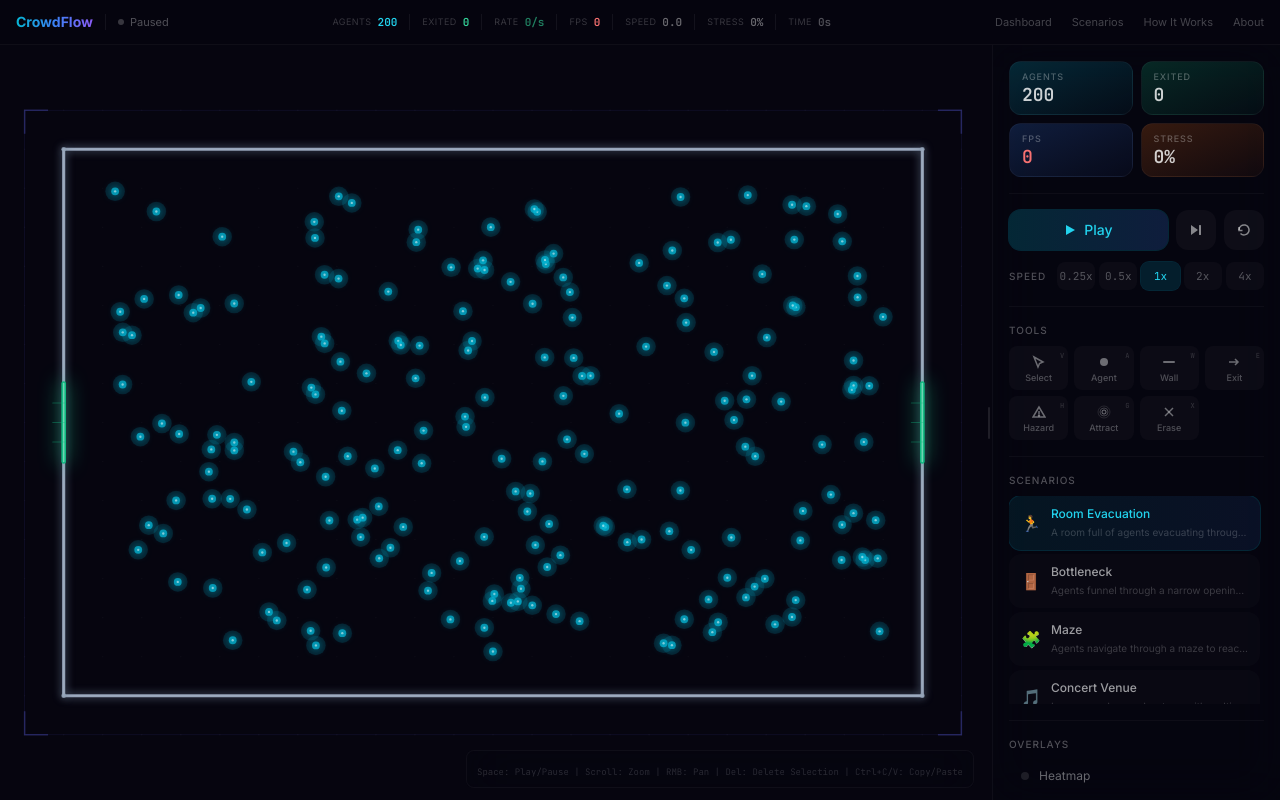
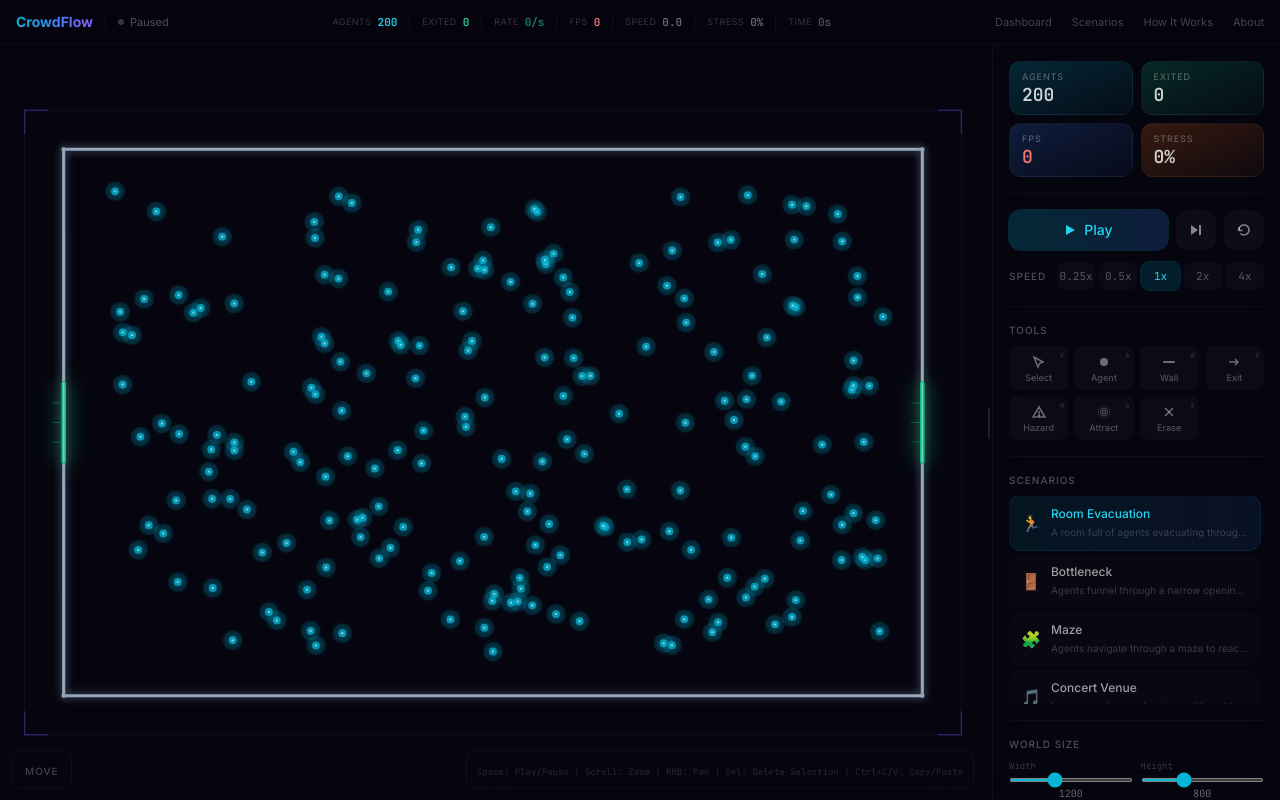
Before and after one commit to AKhubcher/CrowdFlow, a React (Vite) app: page /simulator in a window 1280 px wide. Built offline with nearby package versions, Linux system fonts and the light colour scheme.

Commit message:
drag agents/exits in move mode, world size sliders, agents stay in bounds on resize

```diff
--- a/src/engine/core/Engine.ts
+++ b/src/engine/core/Engine.ts
@@ -224,6 +224,19 @@ export class Engine {
     };
   }
 
+  /** Clamp all agents inside the current world bounds */
+  containAll(): void {
+    this.containAgents();
+  }
+
+  /** Resize the world and rebuild the flow field */
+  resizeWorld(width: number, height: number): void {
+    this.world.width = width;
+    this.world.height = height;
+    this.flowField = new FlowField(width, height);
+    this.containAgents();
+  }
+
   resetExitedCount(): void {
     this.totalExited = 0;
     for (const exit of this.world.exits) {
--- a/src/pages/Simulator/ControlPanel/ControlPanel.tsx
+++ b/src/pages/Simulator/ControlPanel/ControlPanel.tsx
@@ -1,3 +1,4 @@
+import { useState } from 'react';
 import type { InteractionMode, VisualizationOverlay, PresetScenario, SimulationStats } from '../../../engine/core/types';
 import { PlaybackControls } from './PlaybackControls';
 import { ToolSelector } from './ToolSelector';
@@ -17,6 +18,8 @@ interface ControlPanelProps {
   stats: SimulationStats;
   snapshotCount: number;
   snapshotIndex: number;
+  worldWidth: number;
+  worldHeight: number;
   onTogglePlay: () => void;
   onStepForward: () => void;
   onReset: () => void;
@@ -29,6 +32,7 @@ interface ControlPanelProps {
   onClearAgents: () => void;
   onScrubTimeline: (index: number) => void;
   onSaveLayout: () => void;
+  onWorldResize: (width: number, height: number) => void;
 }
 
 export function ControlPanel(props: ControlPanelProps) {
@@ -57,6 +61,13 @@ export function ControlPanel(props: ControlPanelProps) {
 
       <Divider />
       <PresetSelector activePreset={props.activePreset} onSelect={props.onPresetSelect} />
+
+      <Divider />
+      <WorldSizeControls
+        worldWidth={props.worldWidth}
+        worldHeight={props.worldHeight}
+        onResize={props.onWorldResize}
+      />
 
       <Divider />
       <VisualizationToggles
@@ -100,6 +111,65 @@ export function ControlPanel(props: ControlPanelProps) {
   );
 }
 
+function WorldSizeControls({ worldWidth, worldHeight, onResize }: {
+  worldWidth: number;
+  worldHeight: number;
+  onResize: (w: number, h: number) => void;
+}) {
+  const [w, setW] = useState(worldWidth);
+  const [h, setH] = useState(worldHeight);
+
+  // Sync local state when world changes externally (e.g. preset loaded)
+  if (Math.round(w) !== Math.round(worldWidth)) setW(worldWidth);
+  if (Math.round(h) !== Math.round(worldHeight)) setH(worldHeight);
+
+  const applyWidth = (val: number) => {
+    const clamped = Math.max(200, Math.min(3000, val));
+    setW(clamped);
+    onResize(clamped, h);
+  };
+
+  const applyHeight = (val: number) => {
+    const clamped = Math.max(200, Math.min(2000, val));
+    setH(clamped);
+    onResize(w, clamped);
+  };
+
+  return (
+    <div className="flex flex-col gap-2">
+      <span className="text-[10px] text-white/30 uppercase tracking-widest font-medium">World Size</span>
+      <div className="grid grid-cols-2 gap-2">
+        <div className="flex flex-col gap-1">
+          <label className="text-[9px] text-white/20 font-mono">Width</label>
+          <input
+            type="range"
+            min={200}
+            max={3000}
+            step={50}
+            value={w}
+            onChange={e => applyWidth(Number(e.target.value))}
+            className="w-full accent-cyan-500 h-1"
+          />
+          <span className="text-[10px] text-white/40 font-mono text-center">{Math.round(w)}</span>
+        </div>
+        <div className="flex flex-col gap-1">
+          <label className="text-[9px] text-white/20 font-mono">Height</label>
+          <input
+            type="range"
+            min={200}
+            max={2000}
+            step={50}
+            value={h}
+            onChange={e => applyHeight(Number(e.target.value))}
+            className="w-full accent-cyan-500 h-1"
+          />
+          <span className="text-[10px] text-white/40 font-mono text-center">{Math.round(h)}</span>
+        </div>
+      </div>
+    </div>
+  );
+}
+
 function StatBadge({ label, value, highlight = false, gradient }: {
   label: string; value: string | number; highlight?: boolean; gradient: string;
 }) {
--- a/src/pages/Simulator/SimCanvas.tsx
+++ b/src/pages/Simulator/SimCanvas.tsx
@@ -1,7 +1,7 @@
 import { useRef, useCallback, useEffect } from 'react';
 import { CanvasContainer } from '../../components/canvas/CanvasContainer';
 import type { SimulationController } from '../../bridge/SimulationController';
-import type { InteractionMode } from '../../engine/core/types';
+import type { InteractionMode, AgentData, ExitData } from '../../engine/core/types';
 import type { SelectionSet } from '../../renderer/layers/OverlayLayer';
 import { createAgent } from '../../engine/core/Agent';
 import { addWall, addExit, addHazard, addAttractor } from '../../engine/core/World';
@@ -15,6 +15,12 @@ interface ClipboardData {
   centerX: number;
   centerY: number;
 }
+
+type DragTarget =
+  | { type: 'agent'; agent: AgentData }
+  | { type: 'exitA'; exit: ExitData }
+  | { type: 'exitB'; exit: ExitData }
+  | null;
 
 interface SimCanvasProps {
   controller: SimulationController;
@@ -30,6 +36,7 @@ export function SimCanvas({ controller, mode }: SimCanvasProps) {
   const clipboard = useRef<ClipboardData | null>(null);
   const lastCursorWorld = useRef({ x: 0, y: 0 });
   const containerRef = useRef<HTMLDivElement>(null);
+  const dragTarget = useRef<DragTarget>(null);
 
   const clearSelection = useCallback(() => {
     selection.current = null;
@@ -42,6 +49,46 @@ export function SimCanvas({ controller, mode }: SimCanvasProps) {
     const sx = e.clientX - rect.left;
     const sy = e.clientY - rect.top;
     return controller.renderer.camera.screenToWorld(sx, sy, rect.width, rect.height);
+  }, [controller]);
+
+  // Find nearest agent or exit endpoint to click position
+  const findDragTarget = useCallback((x: number, y: number): DragTarget => {
+    const world = controller.getWorld();
+    const grabRadius = 15;
+    const grabRadiusSq = grabRadius * grabRadius;
+    let bestDist = grabRadiusSq;
+    let target: DragTarget = null;
+
+    // Check agents
+    for (const a of world.agents) {
+      const dx = a.position.x - x;
+      const dy = a.position.y - y;
+      const distSq = dx * dx + dy * dy;
+      if (distSq < bestDist) {
+        bestDist = distSq;
+        target = { type: 'agent', agent: a };
+      }
+    }
+
+    // Check exit endpoints (each exit has two draggable endpoints)
+    for (const ex of world.exits) {
+      const dxA = ex.ax - x;
+      const dyA = ex.ay - y;
+      const distSqA = dxA * dxA + dyA * dyA;
+      if (distSqA < bestDist) {
+        bestDist = distSqA;
+        target = { type: 'exitA', exit: ex };
+      }
+      const dxB = ex.bx - x;
+      const dyB = ex.by - y;
+      const distSqB = dxB * dxB + dyB * dyB;
+      if (distSqB < bestDist) {
+        bestDist = distSqB;
+        target = { type: 'exitB', exit: ex };
+      }
+    }
+
+    return target;
   }, [controller]);
 
   const computeSelection = useCallback((start: { x: number; y: number }, end: { x: number; y: number }) => {
@@ -142,7 +189,6 @@ export function SimCanvas({ controller, mode }: SimCanvasProps) {
       .filter(a => sel.attractorIds.has(a.id))
       .map(a => ({ x: a.x, y: a.y, radius: a.radius, strength: a.strength }));
 
-    // Compute center of selection for offset calculation on paste
     let sumX = 0, sumY = 0, count = 0;
     for (const a of agents) { sumX += a.x; sumY += a.y; count++; }
     for (const w of walls) { sumX += (w.ax + w.bx) / 2; sumY += (w.ay + w.by) / 2; count++; }
@@ -292,14 +338,29 @@ export function SimCanvas({ controller, mode }: SimCanvasProps) {
   const onMouseDown = useCallback((e: React.MouseEvent) => {
     const worldPos = getWorldPos(e);
 
-    // Middle mouse, right-click, or no tool: pan
-    if (e.button === 1 || e.button === 2 || (e.button === 0 && mode === null)) {
+    // Middle mouse or right-click: always pan
+    if (e.button === 1 || e.button === 2) {
       isPanning.current = true;
       lastScreenPos.current = { x: e.clientX, y: e.clientY };
       return;
     }
 
     if (e.button !== 0) return;
+
+    // Null mode: try to grab an agent or exit, else pan
+    if (mode === null) {
+      const target = findDragTarget(worldPos.x, worldPos.y);
+      if (target) {
+        dragTarget.current = target;
+        dragging.current = true;
+        dragStart.current = worldPos;
+        return;
+      }
+      // Nothing to grab — pan instead
+      isPanning.current = true;
+      lastScreenPos.current = { x: e.clientX, y: e.clientY };
+      return;
+    }
 
     dragging.current = true;
     dragStart.current = worldPos;
@@ -319,10 +380,9 @@ export function SimCanvas({ controller, mode }: SimCanvasProps) {
     } else if (mode === 'erase') {
       eraseAt(worldPos.x, worldPos.y);
     } else if (mode === 'select') {
-      // Clear previous selection on new drag start
       clearSelection();
     }
-  }, [controller, mode, getWorldPos, eraseAt, clearSelection]);
+  }, [controller, mode, getWorldPos, eraseAt, clearSelection, findDragTarget]);
 
   const onMouseMove = useCallback((e: React.MouseEvent) => {
     const worldPos = getWorldPos(e);
@@ -334,6 +394,29 @@ export function SimCanvas({ controller, mode }: SimCanvasProps) {
       controller.renderer.camera.pan(-dx, -dy);
       lastScreenPos.current = { x: e.clientX, y: e.clientY };
       controller.renderer.environmentLayer.forceRedraw();
+      controller.renderOnce();
+      return;
+    }
+
+    // Dragging an agent or exit endpoint in null mode
+    if (dragging.current && dragTarget.current) {
+      const t = dragTarget.current;
+      if (t.type === 'agent') {
+        t.agent.position.x = worldPos.x;
+        t.agent.position.y = worldPos.y;
+        t.agent.velocity.x = 0;
+        t.agent.velocity.y = 0;
+      } else if (t.type === 'exitA') {
+        t.exit.ax = worldPos.x;
+        t.exit.ay = worldPos.y;
+        controller.renderer.environmentLayer.forceRedraw();
+        controller.engine.flowField.markDirty();
+      } else if (t.type === 'exitB') {
+        t.exit.bx = worldPos.x;
+        t.exit.by = worldPos.y;
+        controller.renderer.environmentLayer.forceRedraw();
+        controller.engine.flowField.markDirty();
+      }
       controller.renderOnce();
       return;
     }
@@ -370,6 +453,13 @@ export function SimCanvas({ controller, mode }: SimCanvasProps) {
       return;
     }
 
+    // Release drag target
+    if (dragTarget.current) {
+      dragTarget.current = null;
+      dragging.current = false;
+      return;
+    }
+
     if (!dragging.current) return;
     dragging.current = false;
 
@@ -390,7 +480,6 @@ export function SimCanvas({ controller, mode }: SimCanvasProps) {
       controller.renderer.environmentLayer.forceRedraw();
       controller.engine.flowField.markDirty();
     } else if (mode === 'select' && dragLen > 5) {
-      // Compute selection from drag box
       const sel = computeSelection(dragStart.current, worldPos);
       selection.current = sel;
       controller.renderer.overlayLayer.setSelected(sel);
@@ -409,14 +498,20 @@ export function SimCanvas({ controller, mode }: SimCanvasProps) {
     controller.renderOnce();
   }, [controller]);
 
+  // Change cursor based on hover target in null mode
+  const getCursorClass = useCallback(() => {
+    if (mode) return 'cursor-crosshair';
+    return 'cursor-grab';
+  }, [mode]);
+
   return (
     <div
       ref={containerRef}
-      className={`absolute inset-0 ${mode ? 'cursor-crosshair' : 'cursor-default'}`}
+      className={`absolute inset-0 ${getCursorClass()}`}
       onMouseDown={onMouseDown}
       onMouseMove={onMouseMove}
       onMouseUp={onMouseUp}
-      onMouseLeave={() => { dragging.current = false; isPanning.current = false; }}
+      onMouseLeave={() => { dragging.current = false; isPanning.current = false; dragTarget.current = null; }}
       onWheel={onWheel}
       onContextMenu={e => e.preventDefault()}
     >
--- a/src/pages/Simulator/SimulatorPage.tsx
+++ b/src/pages/Simulator/SimulatorPage.tsx
@@ -324,6 +324,11 @@ export default function SimulatorPage() {
     showToast(`Layout saved as "${name}"`);
   }, [controller]);
 
+  const handleWorldResize = useCallback((width: number, height: number) => {
+    if (!controller) return;
+    controller.resizeWorld(width, height);
+  }, [controller]);
+
   const showToast = useCallback((msg: string) => {
     setToast(msg);
     setTimeout(() => setToast(null), 3000);
@@ -387,13 +392,11 @@ export default function SimulatorPage() {
         <div className="flex-1 relative">
           <SimCanvas controller={controller} mode={mode} />
           {/* Mode indicator */}
-          {mode && (
           <div className="absolute bottom-3 left-3 bg-surface-950/60 backdrop-blur-xl rounded-lg px-3 py-1.5 border border-white/[0.04] pointer-events-none">
             <span className="text-[10px] uppercase tracking-widest text-white/25 font-medium">
-              {modeLabels[mode]}
+              {mode ? modeLabels[mode] : 'Move'}
             </span>
           </div>
-          )}
           {/* Keyboard hints */}
           <div className="absolute bottom-3 right-3 bg-surface-950/40 backdrop-blur-xl rounded-lg px-2.5 py-1.5 border border-white/[0.04] pointer-events-none">
             <span className="text-[9px] text-white/15 font-mono">
@@ -420,6 +423,8 @@ export default function SimulatorPage() {
           stats={stats}
           snapshotCount={snapshotCount}
           snapshotIndex={snapshotIndex}
+          worldWidth={controller.getWorld().width}
+          worldHeight={controller.getWorld().height}
           onTogglePlay={togglePlay}
           onStepForward={stepForward}
           onReset={handleReset}
@@ -432,6 +437,7 @@ export default function SimulatorPage() {
           onClearAgents={handleClearAgents}
           onScrubTimeline={handleScrubTimeline}
           onSaveLayout={handleSaveLayout}
+          onWorldResize={handleWorldResize}
         />
       </div>
 
```
Also changed, not shown: src/bridge/SimulationController.ts (+7 -0 lines).
